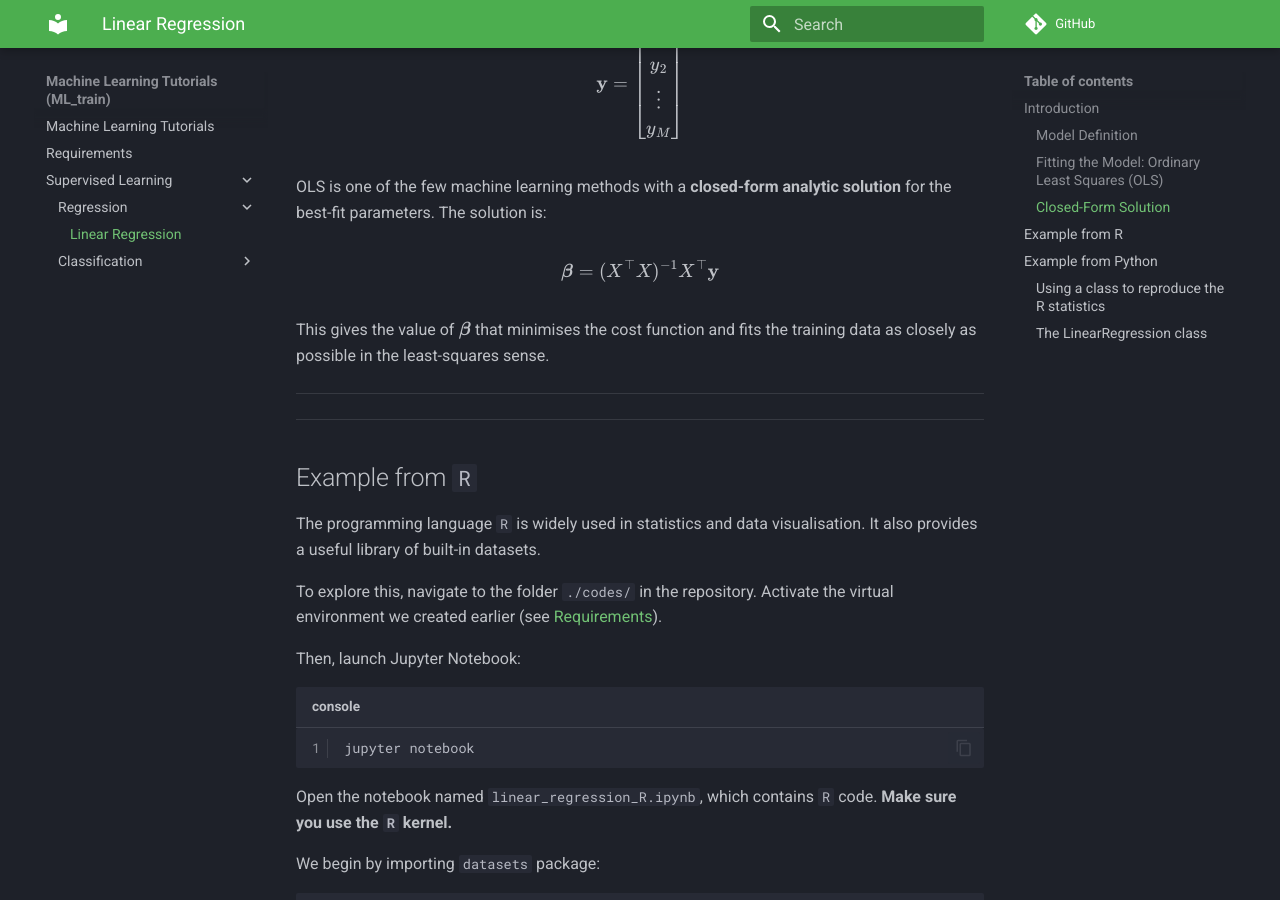
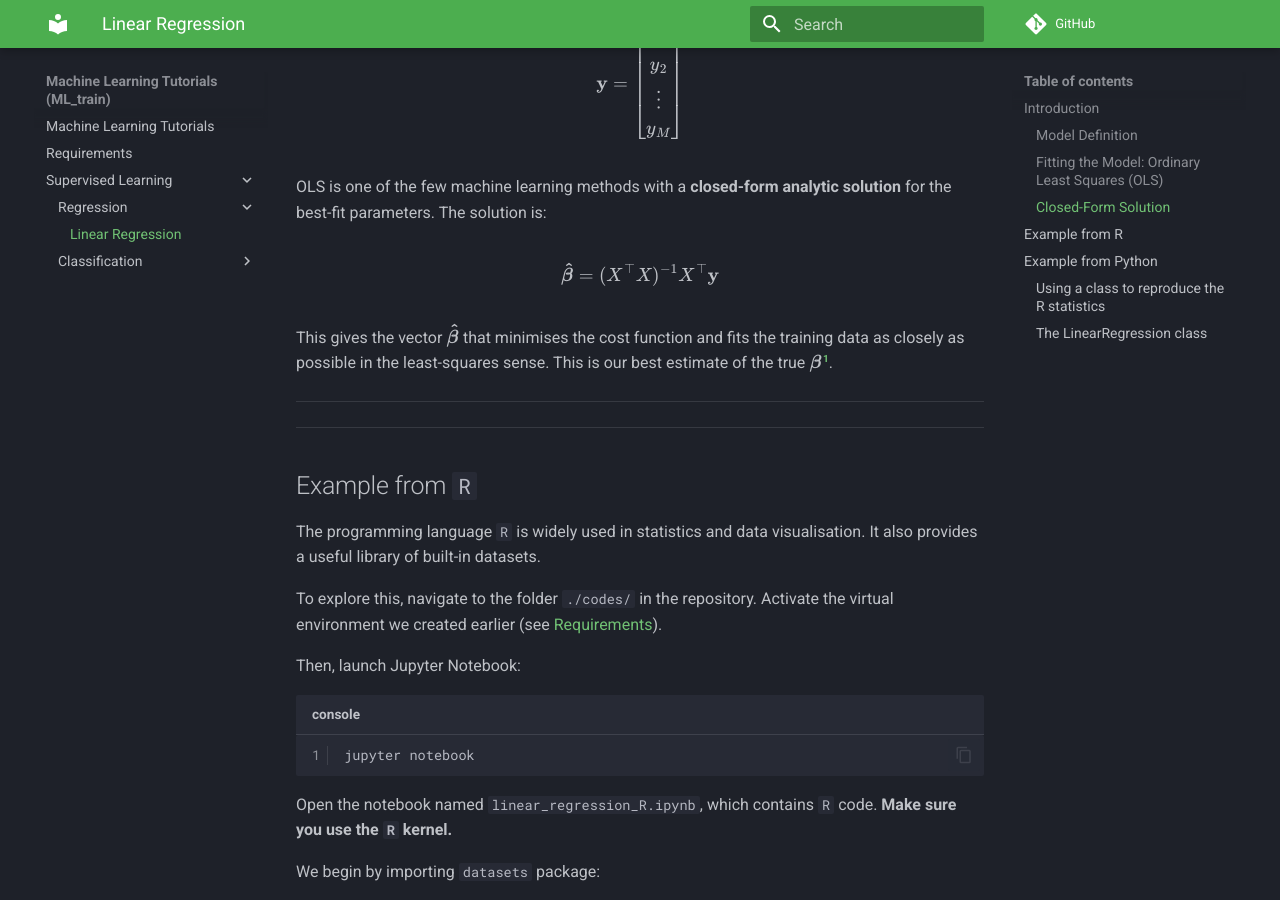
Before and after one commit to dgalvis/ML_train, an MkDocs documentation site: the page built from docs/linear_regression.md, in a window 1280 px wide and 900 px high, scrolled down 1799 px. Built offline with MkDocs 1.6.1 and Material for MkDocs 9.7.7, drawn with Linux system fonts in a browser that asks for light colours; comment, search, counter and statistics services are not loaded; some of the changed text lies outside the part shown.

Commit message:
update docs linear regression introduction for accuracy

```diff
--- a/docs/linear_regression.md
+++ b/docs/linear_regression.md
@@ -76,10 +76,13 @@ y_M
 OLS is one of the few machine learning methods with a **closed-form analytic solution** for the best-fit parameters. The solution is:
 
 \[
-\boldsymbol{\beta} = (X^\top X)^{-1} X^\top \mathbf{y}
+\boldsymbol{\hat{\beta}} = (X^\top X)^{-1} X^\top \mathbf{y}
 \]
 
-This gives the value of \( \boldsymbol{\beta} \) that minimises the cost function and fits the training data as closely as possible in the least-squares sense.
+This gives the vector \( \boldsymbol{\hat{\beta}} \) that minimises the cost function and fits the training data as closely as possible in the least-squares sense.
+This is our best estimate of the true \( \boldsymbol{\beta} \)[^1].
+
+[^1]: In code, we will use \( \boldsymbol{\beta} \) as shorthand for \( \boldsymbol{\hat{\beta}} \).
 
 <hr>
 <hr>
```
Also changed, not shown: other parts of docs/linear_regression.md (+4 -4 lines).
